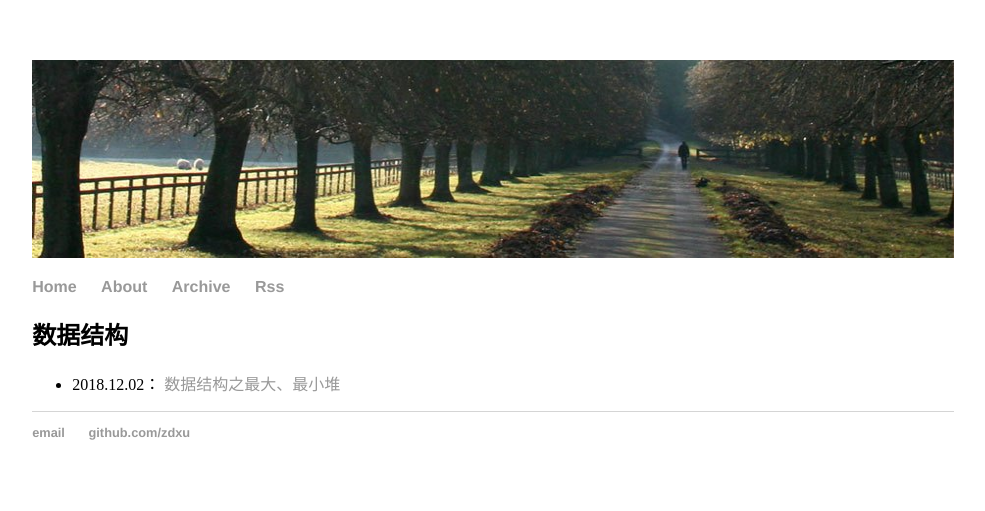
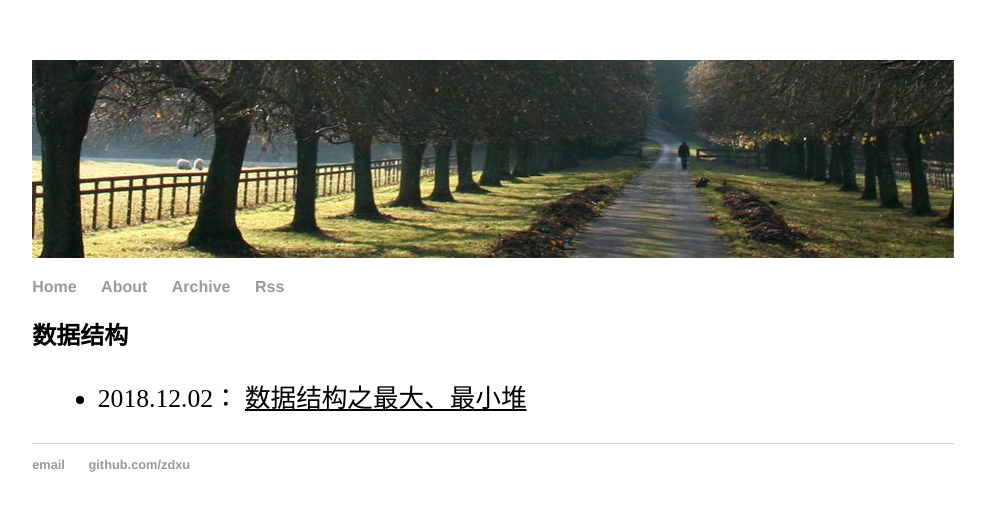
Before and after one commit to zdxu/zdxu.github.io, a Jekyll site: the page built from archive.html, in a window 1280 px wide. Shown: the top 511 px of the page, without its empty margins (147-1132 px from the left). Built offline with Jekyll 4.4.1, drawn with Linux system fonts in a browser that asks for light colours.

Commit message:
post test

```diff
--- a/archive.html
+++ b/archive.html
@@ -13,7 +13,7 @@ active: archive
   <ul class="year">
     {% for post in posts %}
       {% if post.tags contains t %}
-        <li>
+        <li class="module-list-item">
           {% if post.lastmod %}
             {{ post.lastmod | date: "%Y.%m.%d"  }}：
             <a href="{{ post.url | relative_url}}">{{ post.title }}</a>
--- a/css/main.css
+++ b/css/main.css
@@ -44,3 +44,14 @@ ul.posts li {
     font-size: 1.6em;
     line-height: 220%;
 }
+
+.module-list-item {
+    margin-left: 1em;
+    font-size: 1.6em;
+    line-height: 220%;
+}
+
+.module-list-item a {
+    text-decoration: underline;
+    color: #000000;
+}
```
